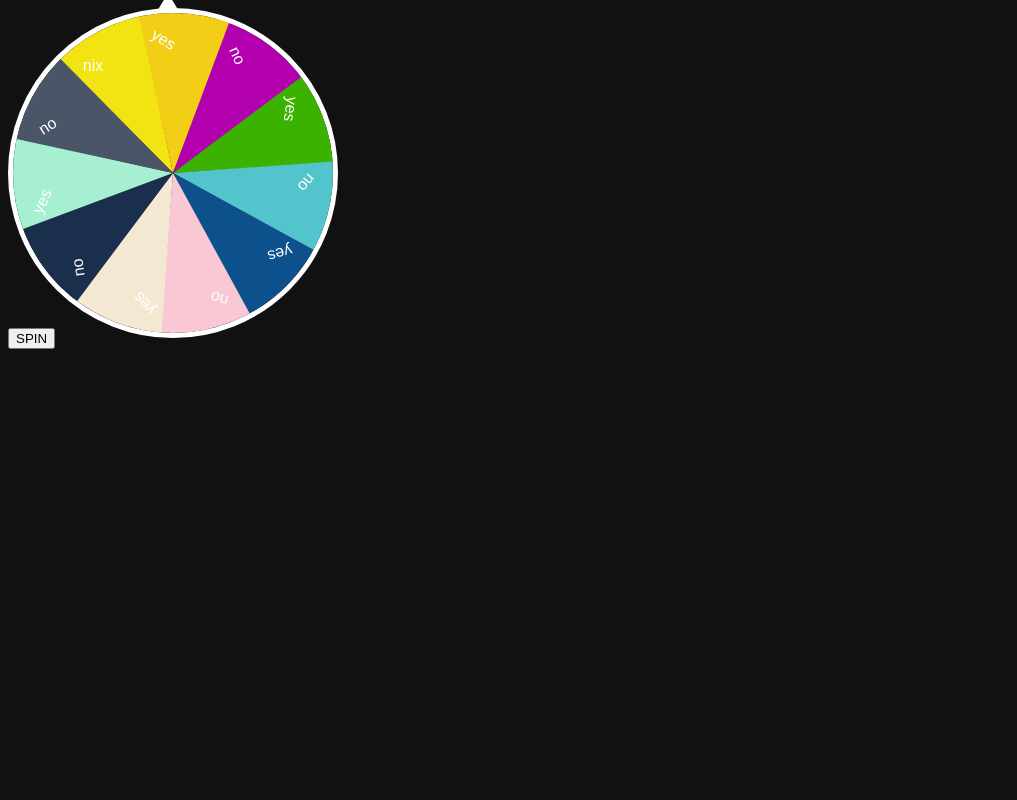
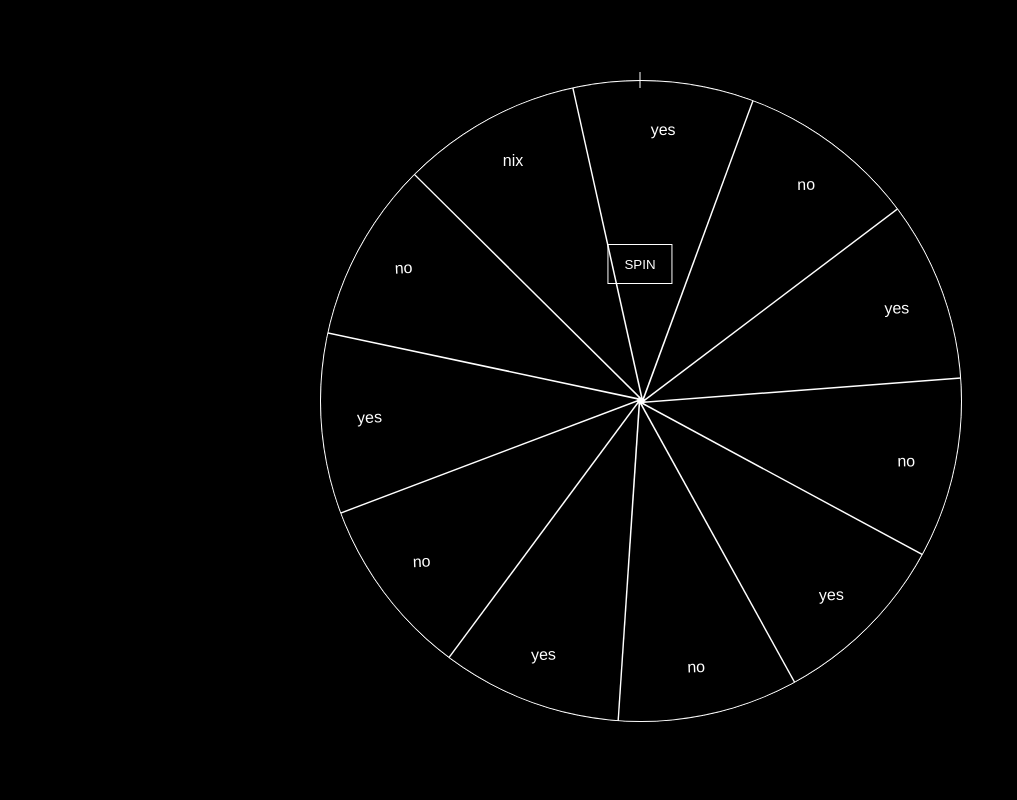
Before and after one commit to Oyundari11/picker, a plain HTML site: page index.html in a window 1280 px wide. Shown: the whole page, without its empty margins (0-1017 px from the left). Drawn offline with Linux system fonts and the light colour scheme.

Commit message:
Update style.css

```diff
--- a/style.css
+++ b/style.css
@@ -16,6 +16,7 @@
   --smoky-grey: #4a5568;
 }
 
+/*
 .slice:nth-child(1) {
   background-color: var(--yellow);
 }
@@ -49,29 +50,46 @@
 .slice:nth-child(11) {
   background-color: var(--smoky-grey);
 }
+*/
 
 body {
-    background: #111;
-    color: #fff;
-    font-family: sans-serif;
+  position: relative;
+  height: 100dvh;
+  width: 100dvw;
+  margin: 0;
+  background: var(--black);
+  font-family: sans-serif;
+}
+
+button {
+  position: absolute;
+  top: calc(50% - 25dvh + 4rem);
+  left: 50%;
+  transform: translate(-50%, -50%);
+  background-color: transparent;
+  border: 1px solid var(--white);
+  color: var(--white);
+  height: 2.5rem;
+  padding: 0 1rem;
 }
 
 .container {
-  position: relative;
-  width: 320px;
-  height: 320px;
+  position: absolute;
+  width: 50dvw;
+  height: 50dvw;
+  top: 50%;
+  left: 50%;
+  transform: translate(-50%, -50%);
 }
 
 .pointer {
   position: absolute;
-  top: -15px;
+  top: -8px;
   left: 50%;
   transform: translateX(-50%);
-  width: 0;
-  height: 0;
-  border-left: 12px solid transparent;
-  border-right: 12px solid transparent;
-  border-bottom: 20px solid #fff;
+  width: 1px;
+  height: 16px;
+  background: var(--white);
   z-index: 10;
 }
 
@@ -79,7 +97,8 @@ body {
   width: 100%;
   height: 100%;
   border-radius: 50%;
-  border: 5px solid #fff;
+  border: 1px solid var(--white);
+  background-color: var(--white);
   position: relative;
   overflow: hidden;
   transition: transform 4s ease-out;
@@ -89,18 +108,17 @@ body {
   position: absolute;
   width: 50%;
   height: 50%;
-  background: var(--clr);
+  background: var(--black);
   transform-origin: 100% 100%;
   transform: rotate(calc(32.72727deg * var(--i))); /* 360 / 11 = 32.72727 */
-  clip-path: polygon(0 0, 79% 0, 100% 100%);
+  clip-path: polygon(0 0, 78% 0, 100% 99%);
   display: flex;
 }
 
 .slice > span {
   position: absolute;
-  top: 50%;
-  left: 50%;
-  transform: translate(-50%, -200%);
+  top: 25%;
+  left: 60%;
+  transform: translate(-50%, -50%) rotate(calc(-33deg * var(--i)));
   color: var(--white);
-  z-index: 10;
 }
```
